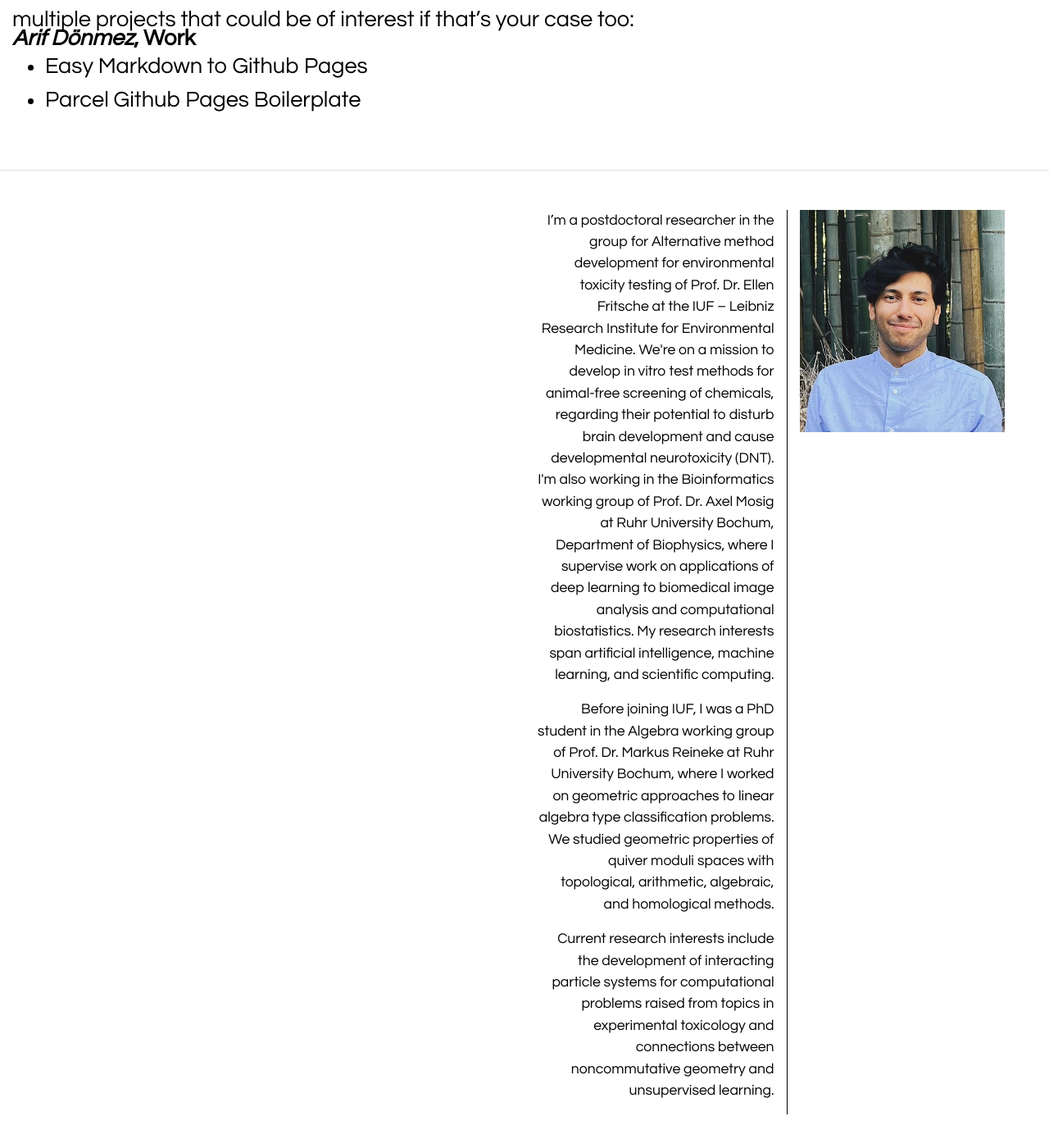
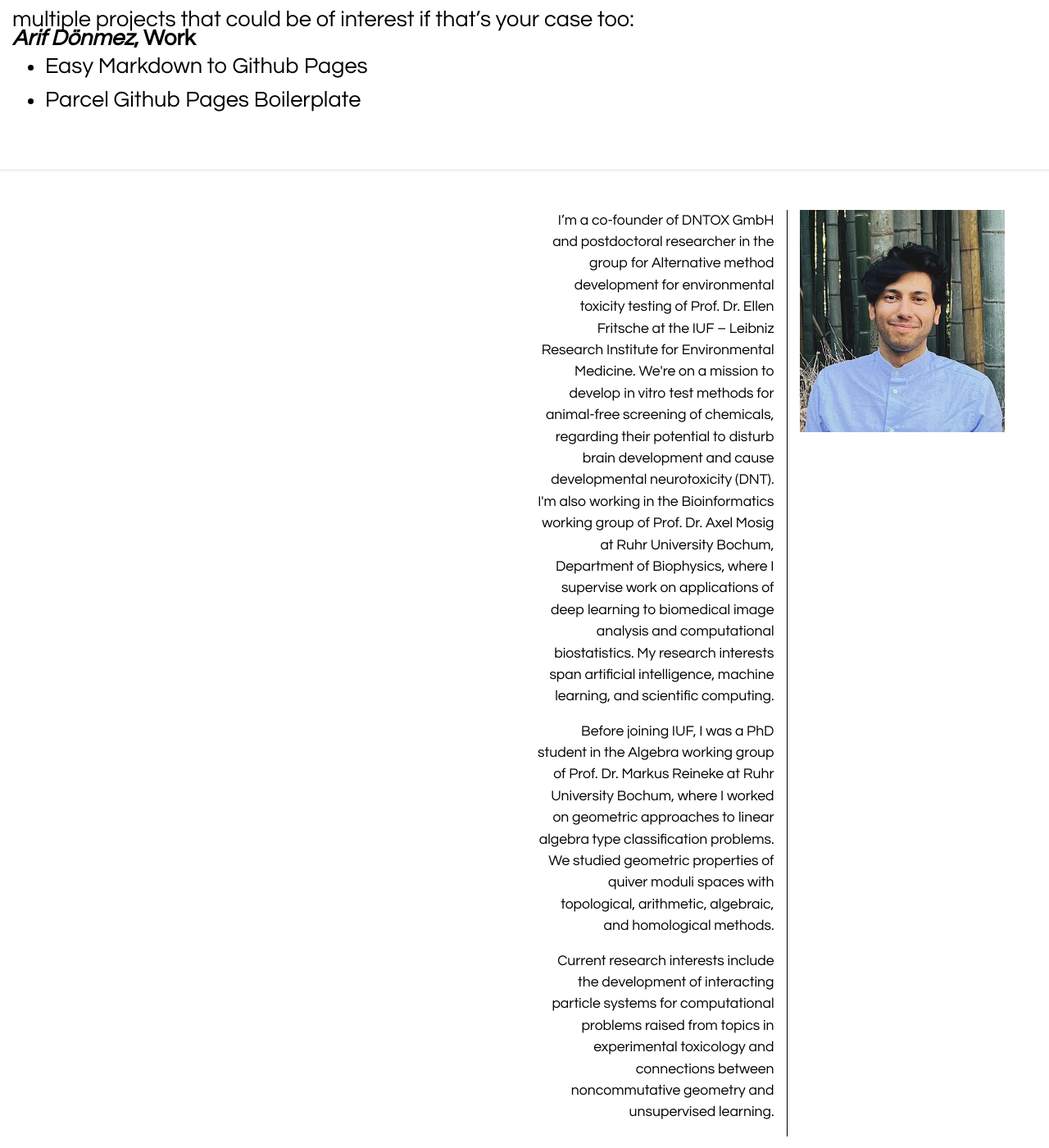
Before and after one commit to alim-zend/alim-zend.github.io, a Jekyll site: the page built from index.md, in a window 1280 px wide and 1400 px high, scrolled down 4808 px. Shown: the whole window at 82% size. Built offline with Jekyll 4.4.1, drawn with Linux system fonts in a browser that asks for light colours.

Commit message:
Update footer.html

```diff
--- a/_includes/footer.html
+++ b/_includes/footer.html
@@ -8,7 +8,7 @@
       <div class="col-sm-6"></div>
       <div class="col-sm text-right">
         <p>
-          I’m a postdoctoral researcher in the group for Alternative method development for environmental toxicity testing of Prof. Dr. Ellen Fritsche at the IUF – Leibniz Research Institute for Environmental Medicine. We're on a mission to develop in vitro test methods for animal-free screening of chemicals, regarding their potential to disturb brain development and cause developmental neurotoxicity (DNT). I'm also working in the Bioinformatics working group of Prof. Dr. Axel Mosig at Ruhr University Bochum, Department of Biophysics, where I supervise work on applications of deep learning to biomedical image analysis and computational biostatistics. My research interests span artificial intelligence, machine learning, and scientific computing.
+          I’m a co-founder of DNTOX GmbH and postdoctoral researcher in the group for Alternative method development for environmental toxicity testing of Prof. Dr. Ellen Fritsche at the IUF – Leibniz Research Institute for Environmental Medicine. We're on a mission to develop in vitro test methods for animal-free screening of chemicals, regarding their potential to disturb brain development and cause developmental neurotoxicity (DNT). I'm also working in the Bioinformatics working group of Prof. Dr. Axel Mosig at Ruhr University Bochum, Department of Biophysics, where I supervise work on applications of deep learning to biomedical image analysis and computational biostatistics. My research interests span artificial intelligence, machine learning, and scientific computing.
         </p>
 
         <p>
```
